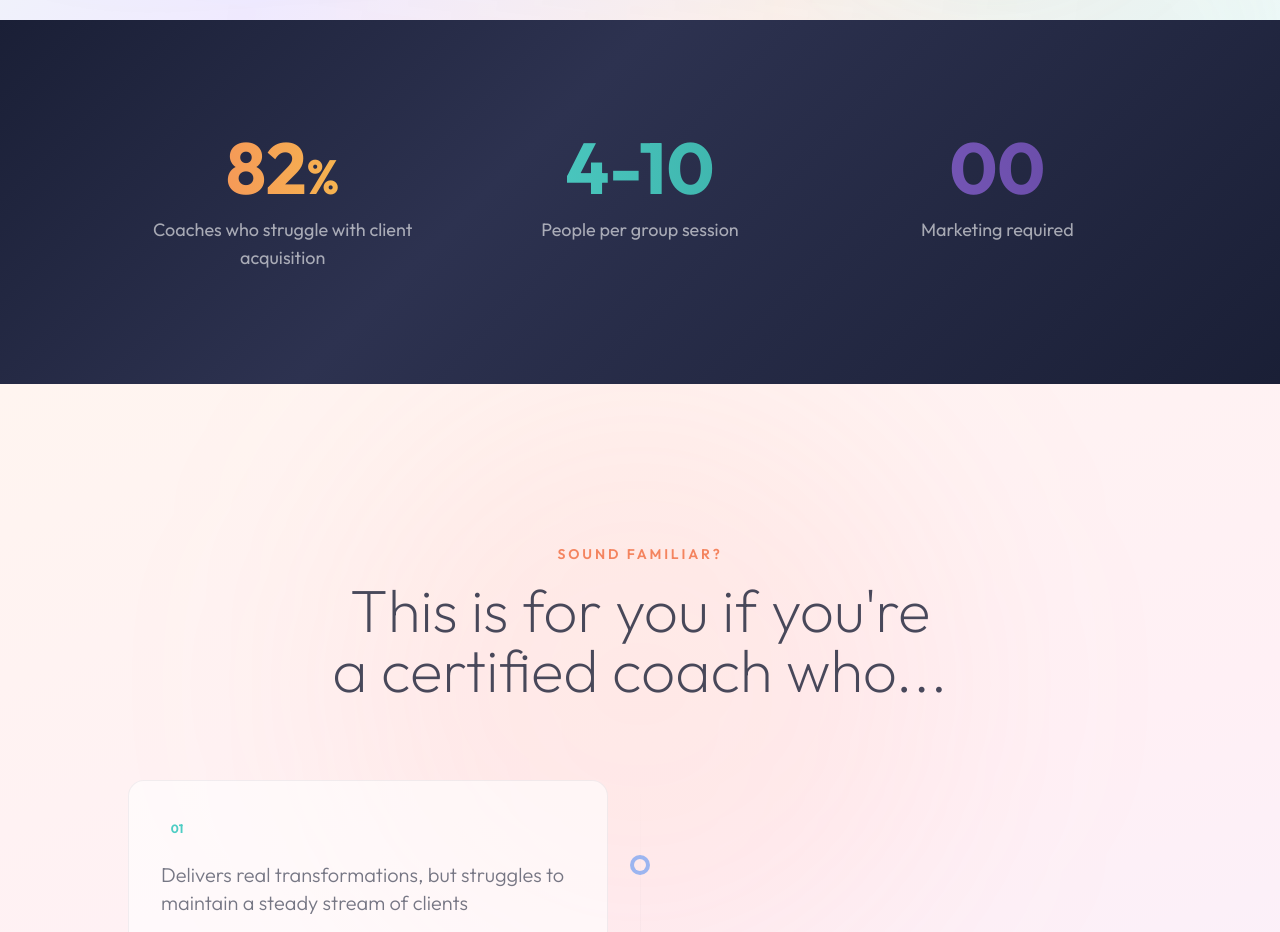
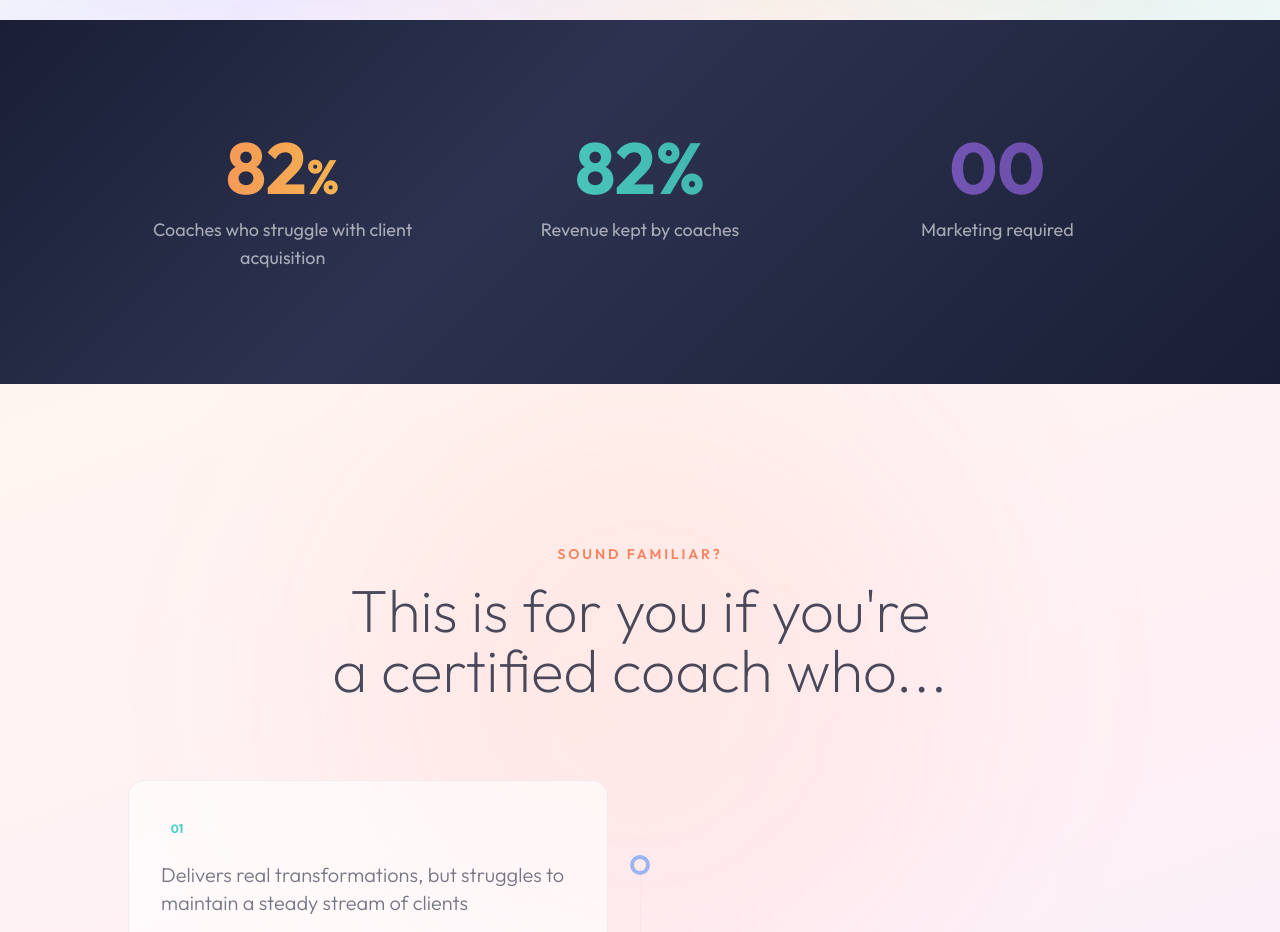
Before and after one commit to gaiaCollwi/collwi-coach, a Next.js app: page / in a window 1280 px wide. Shown: the part 780-1712 px from the top of the page. Built offline with nearby package versions, Linux system fonts and the light colour scheme.

Commit message:
Replace group size stat with 82% revenue kept by coaches
Co-Authored-By: Claude Opus 4.6 (1M context) <noreply@anthropic.com>

```diff
--- a/app/page.tsx
+++ b/app/page.tsx
@@ -908,9 +908,9 @@ export default function CoachesPage() {
             {/* Stat 2 */}
             <div className="stat-item text-center" style={{ opacity: 0 }}>
               <div className="text-6xl md:text-7xl font-sans font-bold bg-gradient-to-r from-brand-teal to-brand-teal-dark bg-clip-text text-transparent mb-3">
-                4-10
-              </div>
-              <p className="text-white/60 text-lg">People per group session</p>
+                82%
+              </div>
+              <p className="text-white/60 text-lg">Revenue kept by coaches</p>
             </div>
 
             {/* Stat 3 */}
```
